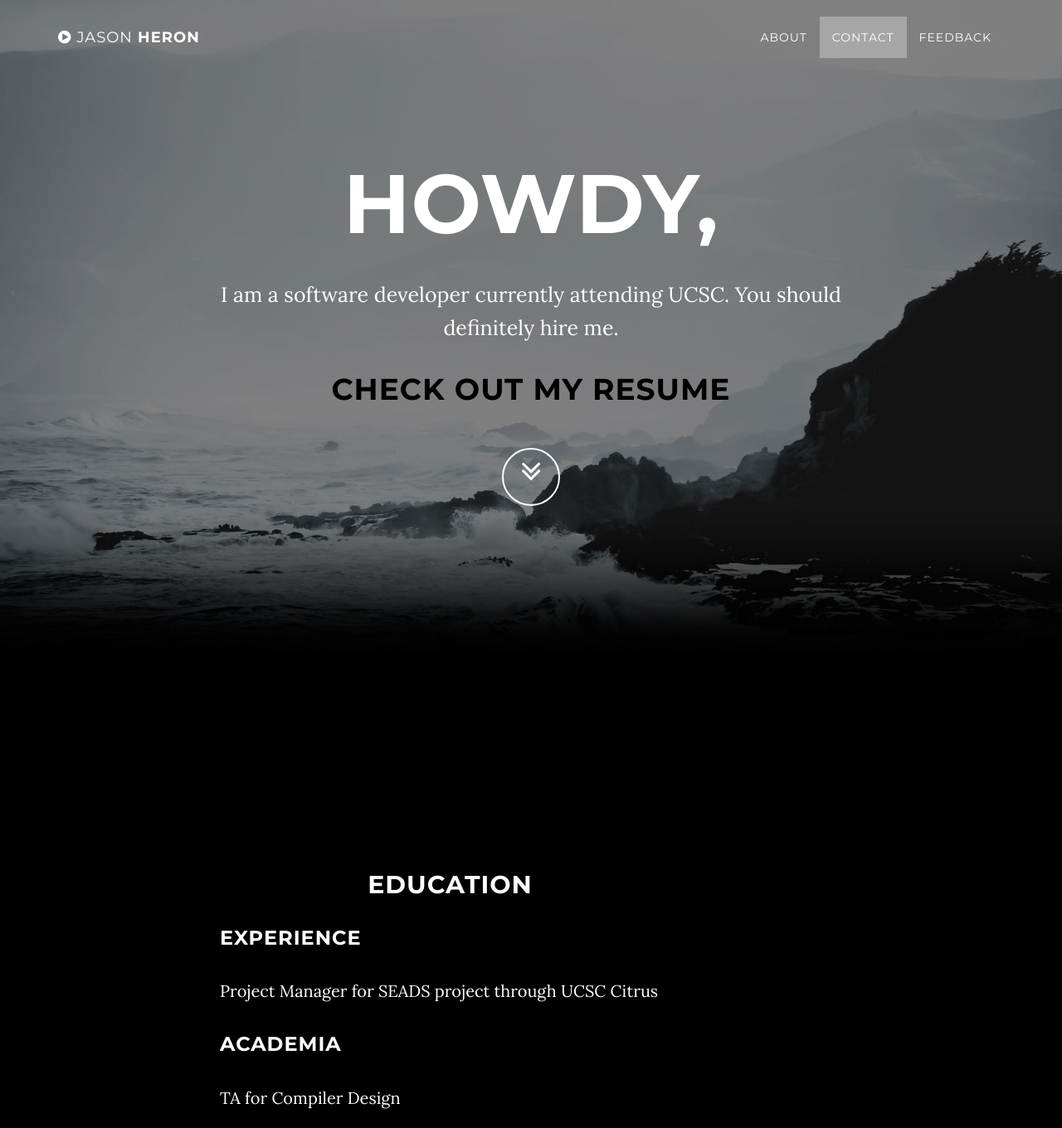
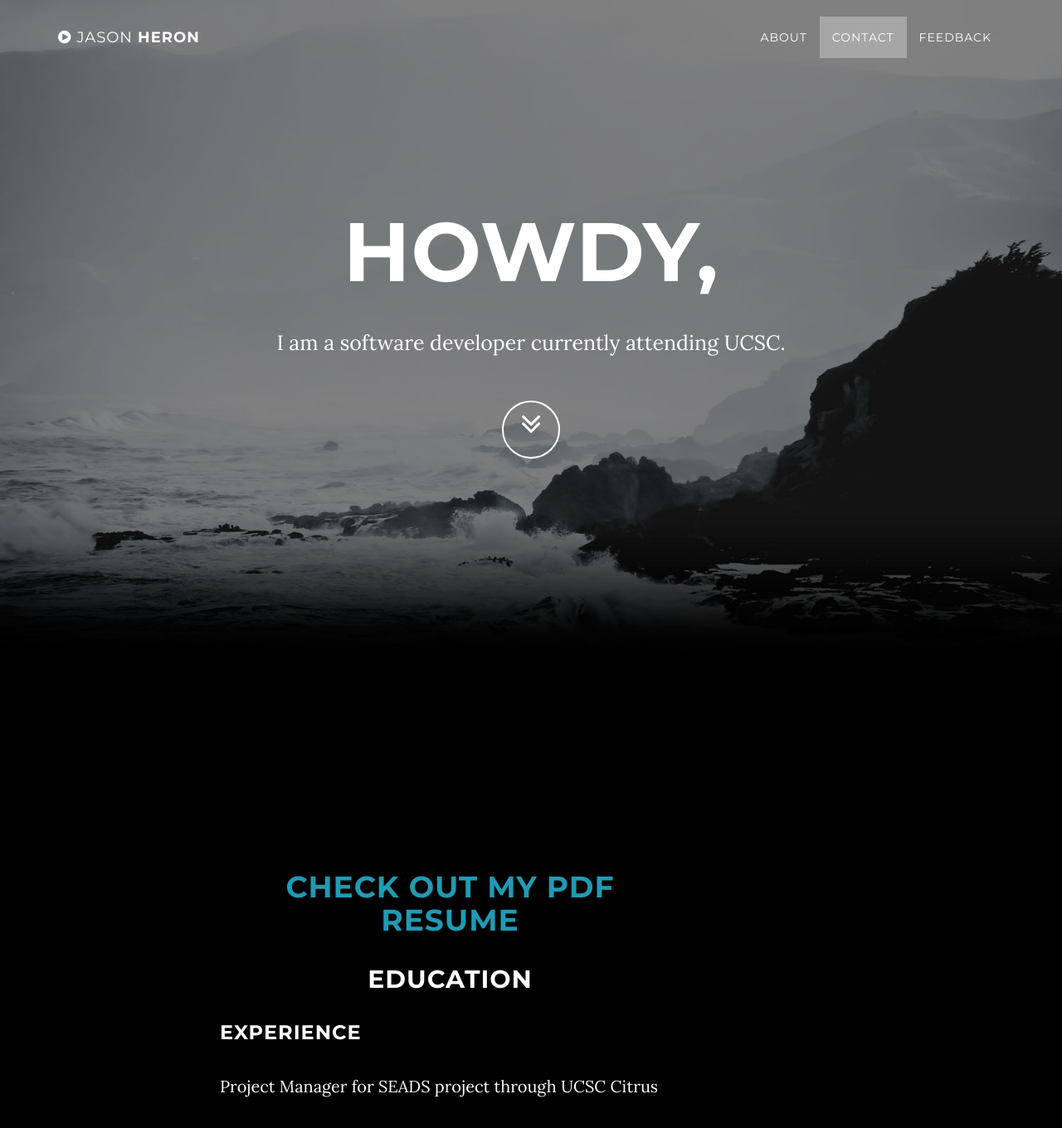
Before and after one commit to JasonAHeron/heron.io, a Django app: page / in a window 1280 px wide. Shown: the top 1360 px of the page at 83% size. Run offline with Django 3.2, Linux system fonts and the light colour scheme; some libraries are stand-ins or nearby versions.

Commit message:
switching back DB

```diff
--- a/django_project/django_project/settings.py
+++ b/django_project/django_project/settings.py
@@ -60,7 +60,7 @@
 
 # Database
 # https://docs.djangoproject.com/en/1.6/ref/settings/#databases
-'''
+
 DATABASES = {
     'default': {
         'ENGINE': 'django.db.backends.postgresql_psycopg2',
@@ -82,6 +82,7 @@
         'PORT': '',
     }
 }
+'''
 
 
 
--- a/django_project/heron/templates/index.html
+++ b/django_project/heron/templates/index.html
@@ -47,10 +47,7 @@
                 <div class="row">
                     <div class="col-md-8 col-md-offset-2">
                         <h1 class="brand-heading">Howdy,</h1>
-                        <p class="intro-text">I am a software developer currently attending UCSC. You should definitely hire me.</p>
-                        <a href="{% static 'pdf/Jason_Heron_Resume.pdf' %}">
-                        <h1 style="color:black">Check out my Resume </h1>
-                        </a>
+                        <p class="intro-text">I am a software developer currently attending UCSC.</p>
                         <a href="#about" class="btn btn-circle page-scroll">
                             <i class="fa fa-angle-double-down animated"></i>
                         </a>
@@ -65,6 +62,9 @@
         <div class="row">
             <div class="col-lg-6 col-lg-offset-2">
                 <div class="text-center">
+                                        <a href="{% static 'pdf/Jason_Heron_Resume.pdf' %}">
+                        <h1>Check out my PDF Resume </h1>
+                        </a>
                     <h2>Education</h2>
                 </div>
                 <h3>Experience</h3>
```
